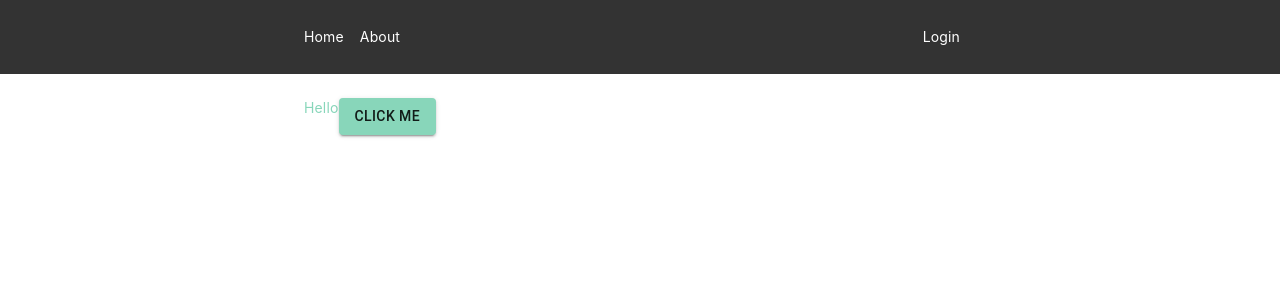
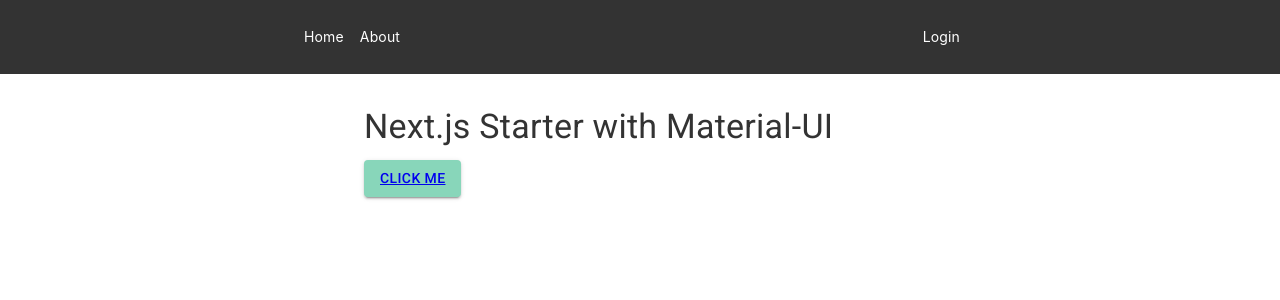
Before and after one commit to tundera/next-mui, a Next.js app: page / in a window 1280 px wide. Shown: the top 300 px of the page. Built offline with nearby package versions, Linux system fonts and the light colour scheme; no server answers.

Commit message:
header update

```diff
--- a/src/components/Button/index.tsx
+++ b/src/components/Button/index.tsx
@@ -3,16 +3,13 @@
 
 interface Props {
     color: 'primary' | 'secondary';
-    name: string;
 }
 
-const Button: FunctionComponent<Props> = ({ color, name }) => {
+const Button: FunctionComponent<Props> = ({ color, children }) => {
     return (
-        <>
-            <MuiButton color={color} variant="contained">
-                {name}
-            </MuiButton>
-        </>
+        <MuiButton color={color} variant="contained">
+            {children}
+        </MuiButton>
     );
 };
 export default Button;
--- a/src/pages/_app.js
+++ /dev/null
@@ -1,37 +0,0 @@
-import React from 'react';
-import App from 'next/app';
-import Head from 'next/head';
-import { ThemeProvider } from '@material-ui/core/styles';
-import CssBaseline from '@material-ui/core/CssBaseline';
-import { theme } from '../theme';
-
-export default class MyApp extends App {
-    componentDidMount() {
-        // Remove the server-side injected CSS.
-        const jssStyles = document.querySelector('#jss-server-side');
-        if (jssStyles) {
-            jssStyles.parentElement.removeChild(jssStyles);
-        }
-    }
-
-    render() {
-        const { Component, pageProps } = this.props;
-
-        return (
-            <React.Fragment>
-                <Head>
-                    <title>My page</title>
-                    <meta
-                        name="viewport"
-                        content="minimum-scale=1, initial-scale=1, width=device-width"
-                    />
-                </Head>
-                <ThemeProvider theme={theme}>
-                    {/* CssBaseline kickstart an elegant, consistent, and simple baseline to build upon. */}
-                    <CssBaseline />
-                    <Component {...pageProps} />
-                </ThemeProvider>
-            </React.Fragment>
-        );
-    }
-}
--- /dev/null
+++ b/src/pages/_app.tsx
@@ -0,0 +1,35 @@
+import React from 'react';
+import Head from 'next/head';
+import { AppProps } from 'next/app';
+import { ThemeProvider } from '@material-ui/core/styles';
+import CssBaseline from '@material-ui/core/CssBaseline';
+import theme from '../../src/theme';
+
+export default function MyApp(props: AppProps) {
+    const { Component, pageProps } = props;
+
+    React.useEffect(() => {
+        // Remove the server-side injected CSS.
+        const jssStyles = document.querySelector('#jss-server-side');
+        if (jssStyles) {
+            jssStyles.parentElement!.removeChild(jssStyles);
+        }
+    }, []);
+
+    return (
+        <React.Fragment>
+            <Head>
+                <title>My page</title>
+                <meta
+                    name="viewport"
+                    content="minimum-scale=1, initial-scale=1, width=device-width"
+                />
+            </Head>
+            <ThemeProvider theme={theme}>
+                {/* CssBaseline kickstart an elegant, consistent, and simple baseline to build upon. */}
+                <CssBaseline />
+                <Component {...pageProps} />
+            </ThemeProvider>
+        </React.Fragment>
+    );
+}
--- a/src/pages/_document.js
+++ b/src/pages/_document.tsx
@@ -1,26 +1,21 @@
+import React from 'react';
 import Document, { Html, Head, Main, NextScript } from 'next/document';
-import React from 'react';
 import { ServerStyleSheets } from '@material-ui/core/styles';
-import { theme } from '../theme';
+import theme from '../../src/theme';
 
-class MyDocument extends Document {
-    static async getInitialProps(ctx) {
-        const initialProps = await Document.getInitialProps(ctx);
-        return { ...initialProps };
-    }
-
+export default class MyDocument extends Document {
     render() {
         return (
-            <Html>
+            <Html lang="en">
                 <Head>
-                    <meta
-                        key="viewport"
-                        name="viewport"
-                        content="minimum-scale=1, initial-scale=1, width=device-width"
-                    />
+                    {/* PWA primary color */}
                     <meta
                         name="theme-color"
                         content={theme.palette.primary.main}
+                    />
+                    <link
+                        rel="stylesheet"
+                        href="https://fonts.googleapis.com/css?family=Roboto:300,400,500,700&display=swap"
                     />
                 </Head>
                 <body>
@@ -32,7 +27,31 @@
     }
 }
 
+// `getInitialProps` belongs to `_document` (instead of `_app`),
+// it's compatible with server-side generation (SSG).
 MyDocument.getInitialProps = async (ctx) => {
+    // Resolution order
+    //
+    // On the server:
+    // 1. app.getInitialProps
+    // 2. page.getInitialProps
+    // 3. document.getInitialProps
+    // 4. app.render
+    // 5. page.render
+    // 6. document.render
+    //
+    // On the server with error:
+    // 1. document.getInitialProps
+    // 2. app.render
+    // 3. page.render
+    // 4. document.render
+    //
+    // On the client
+    // 1. app.getInitialProps
+    // 2. page.getInitialProps
+    // 3. app.render
+    // 4. page.render
+
     // Render app and page and get the context of the page with collected side effects.
     const sheets = new ServerStyleSheets();
     const originalRenderPage = ctx.renderPage;
@@ -53,5 +72,3 @@
         ],
     };
 };
-
-export default MyDocument;
--- a/src/pages/about.tsx
+++ b/src/pages/about.tsx
@@ -3,10 +3,12 @@
 import { NextPage } from 'next';
 
 import Layout from '../components/Layout';
+import { useFetchUser } from '../../lib/user';
 
 const About: NextPage = () => {
+    const { user, loading } = useFetchUser();
     return (
-        <Layout>
+        <Layout user={user} loading={loading}>
             <div>About Page</div>
         </Layout>
     );
--- a/src/pages/index.tsx
+++ b/src/pages/index.tsx
@@ -1,31 +1,32 @@
 import React from 'react';
 
-import { useTheme } from '@material-ui/core/styles';
+import Container from '@material-ui/core/Container';
+import Typography from '@material-ui/core/Typography';
+import { Box } from '@material-ui/core';
+
 import Button from '../components/Button';
 import Layout from '../components/Layout';
 import { useFetchUser } from '../../lib/user';
 import { NextPage } from 'next';
 
 const Home: NextPage = () => {
-    const theme = useTheme();
-    const hello = 'Hello';
-
     const { user, loading } = useFetchUser();
 
     return (
         <Layout user={user} loading={loading}>
-            <div style={{ color: theme.palette.primary.main, display: 'flex' }}>
-                {hello}
-                <div
-                    style={{
-                        flex: '0 1 auto',
-                        alignItems: 'center',
-                        flexDirection: 'column',
-                    }}
-                >
-                    <Button name="Click Me" color="primary" />
-                </div>
-            </div>
+            <Container maxWidth="sm">
+                <Box my={4}>
+                    <Typography variant="h4" component="h1" gutterBottom>
+                        Next.js Starter with Material-UI
+                    </Typography>
+
+                    <Button color="primary">
+                        <Typography variant="button">
+                            <a href="https://google.com/">Click Me</a>
+                        </Typography>
+                    </Button>
+                </Box>
+            </Container>
         </Layout>
     );
 };
--- a/src/theme/index.ts
+++ b/src/theme/index.ts
@@ -15,4 +15,4 @@
     },
 });
 
-export { theme };
+export default theme;
```
Also changed, not shown: src/components/Header/index.tsx (+8 -2 lines). Lines whose indentation alone changed are shown as unchanged.
